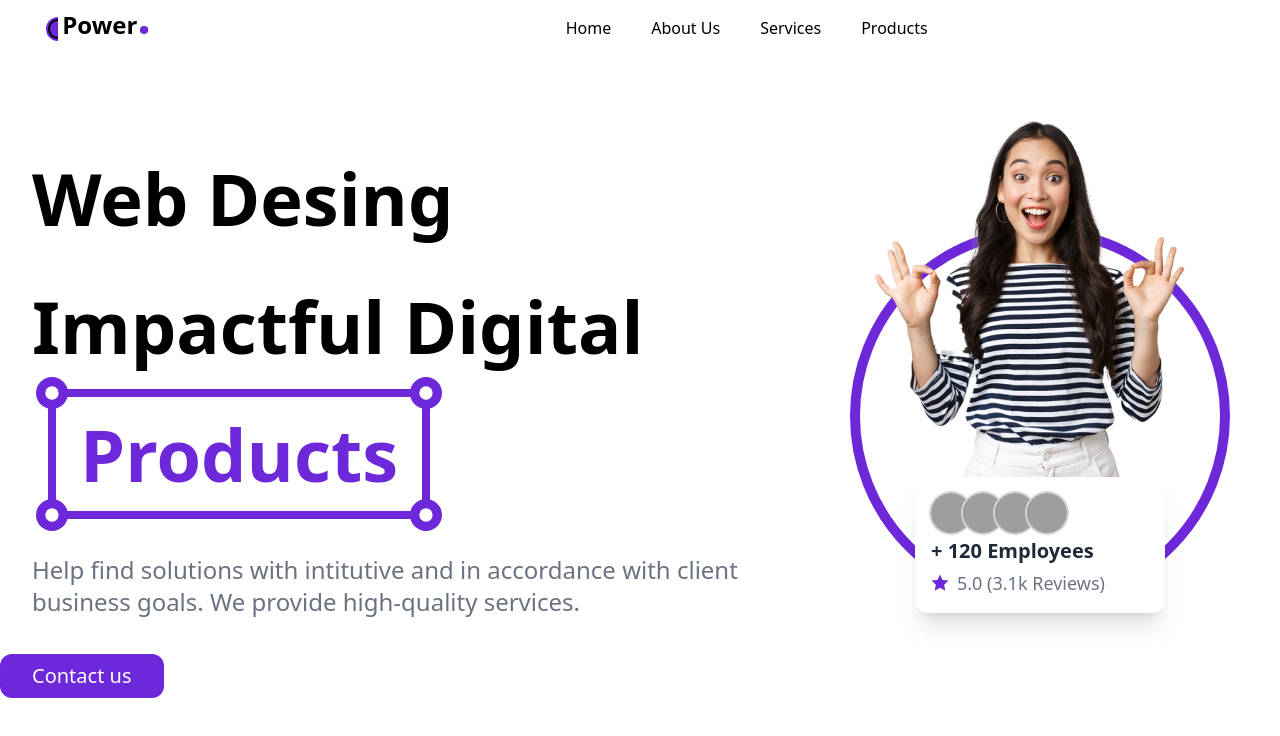
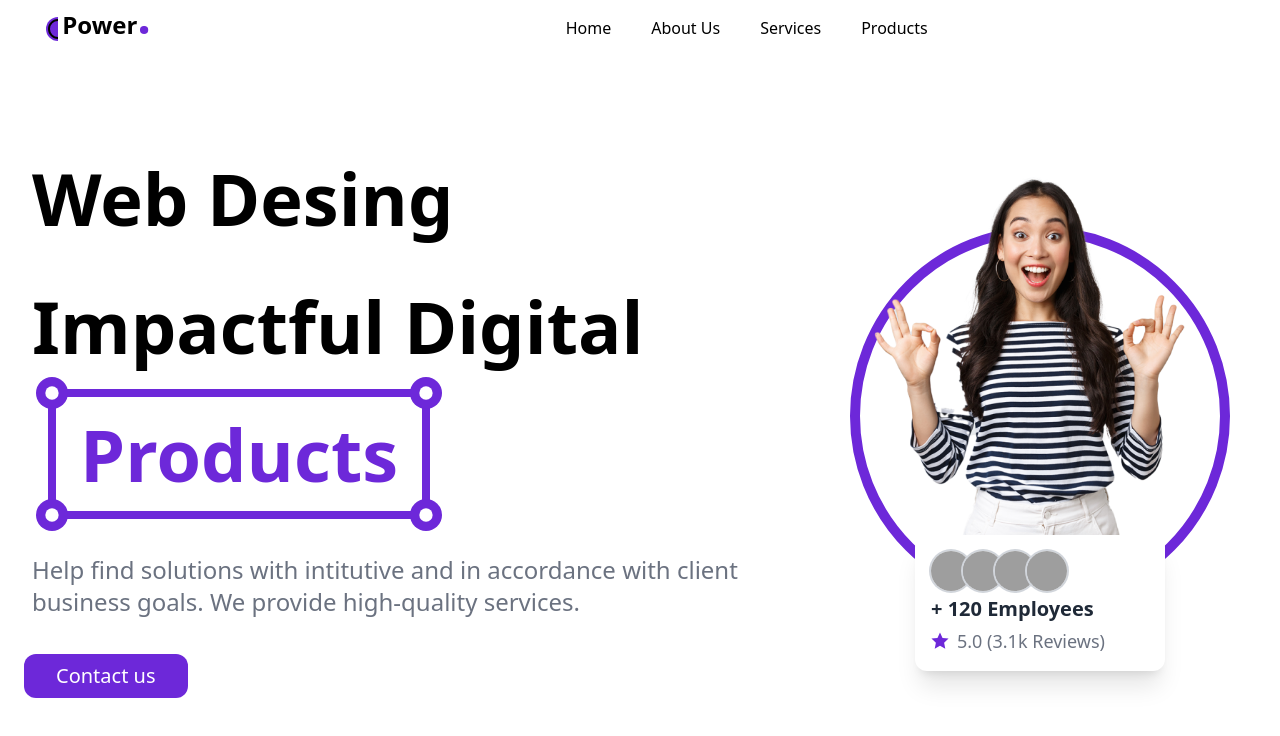
Before and after one commit to TobiasGuglielminotti/webDesing-landingPage, a React (Vite) app: page / in a window 1280 px wide. Shown: the top 736 px of the page. Built offline with nearby package versions, Linux system fonts and the light colour scheme; grey boxes are pictures that could not be loaded.

Commit message:
responsive de Header y Hero terminados
responsive desde 320px hasta 640px agregado y terminado

```diff
--- a/src/components/Hero.jsx
+++ b/src/components/Hero.jsx
@@ -19,13 +19,13 @@ const Hero = () => {
           </h1>
           <p className="pl-8 text-gray-500 text-2xl ">Help find solutions with intitutive and in accordance with client business goals. We provide high-quality services.</p>
           <div className="menor-640px-p-l">
-            <button className=' bg-violet-700 text-white  py-2 px-8 rounded-xl text-xl'>Contact us</button>
+            <button className=' bg-violet-700 text-white sm:ml-6 py-2 px-8 rounded-xl text-xl'>Contact us</button>
           </div>
         </article>
       </section>
       {/* Image */}
-      <section className="ajuste-640px section-img-640px md:col-span-3 flex items-center justify-center flex-col relative">
-          <img src="hero.png" alt="Joven sonrriendo haciendo señales de okey" className="img-640px w-auto h-[370px] object-cover -mt-28 ml-3"/>
+      <section className="ajuste-640px section-img-640px  md:col-span-3 flex items-center justify-center flex-col relative">
+          <img src="hero.png" alt="Joven sonrriendo haciendo señales de okey" className="img-640px sm:mt-1 w-auto h-[370px] object-cover -mt-28 ml-3"/>
           <article className="bg-white flex flex-col justify-center gap-1 w-[250px] mx-auto rounded-xl shadow-xl p-4">
             <div className="flex items center">
               <img src="https://img.freepik.com/foto-gratis/alegre-mujer-mediana-edad-cabello-rizado_1262-20859.jpg?w=740&t=st=1675293371~exp=1675293971~hmac=27510f9ab378c11b6b67e24f0b1344a1a184437fe7d192620183d0bb26b3aec2"
```
